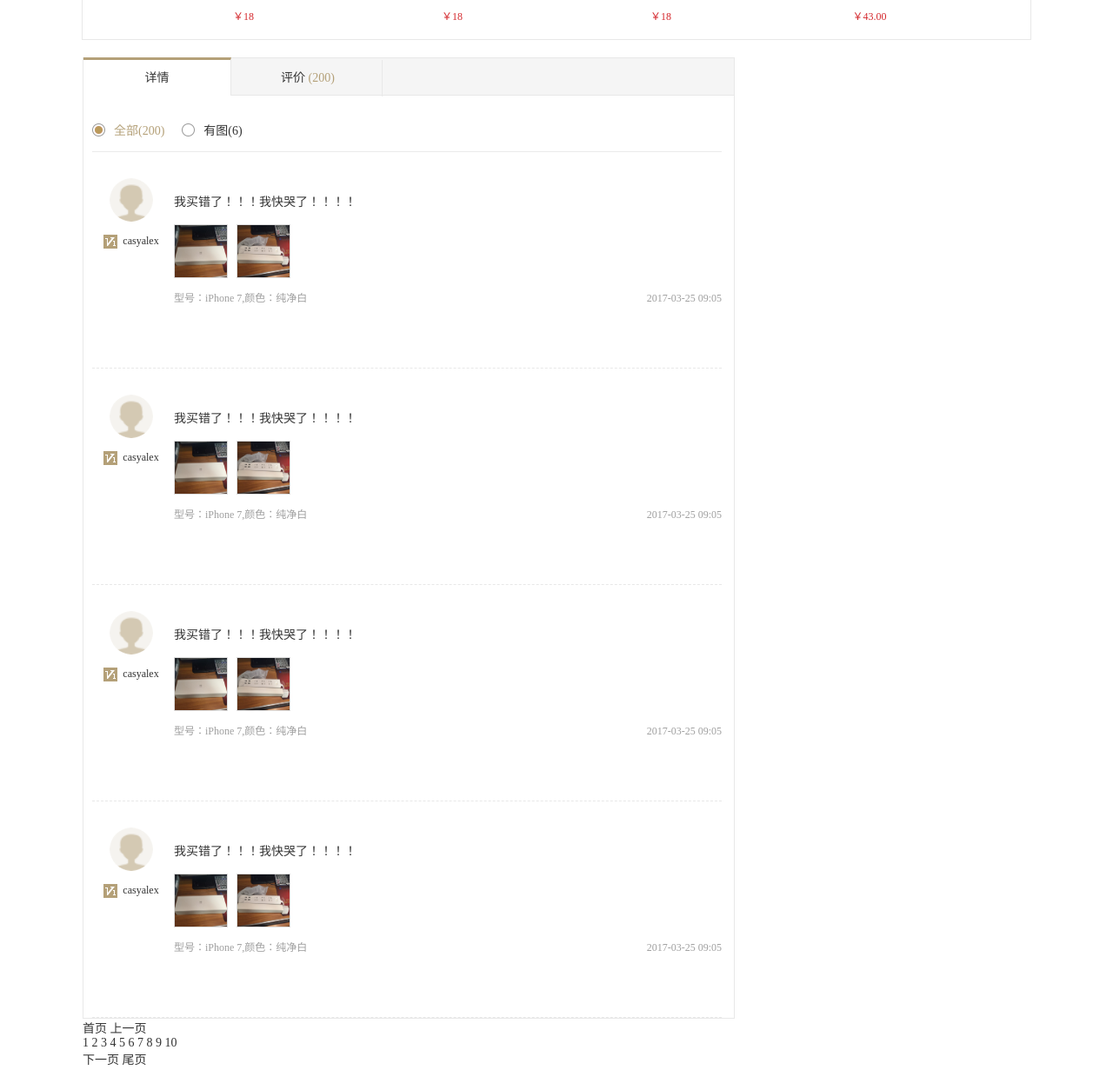
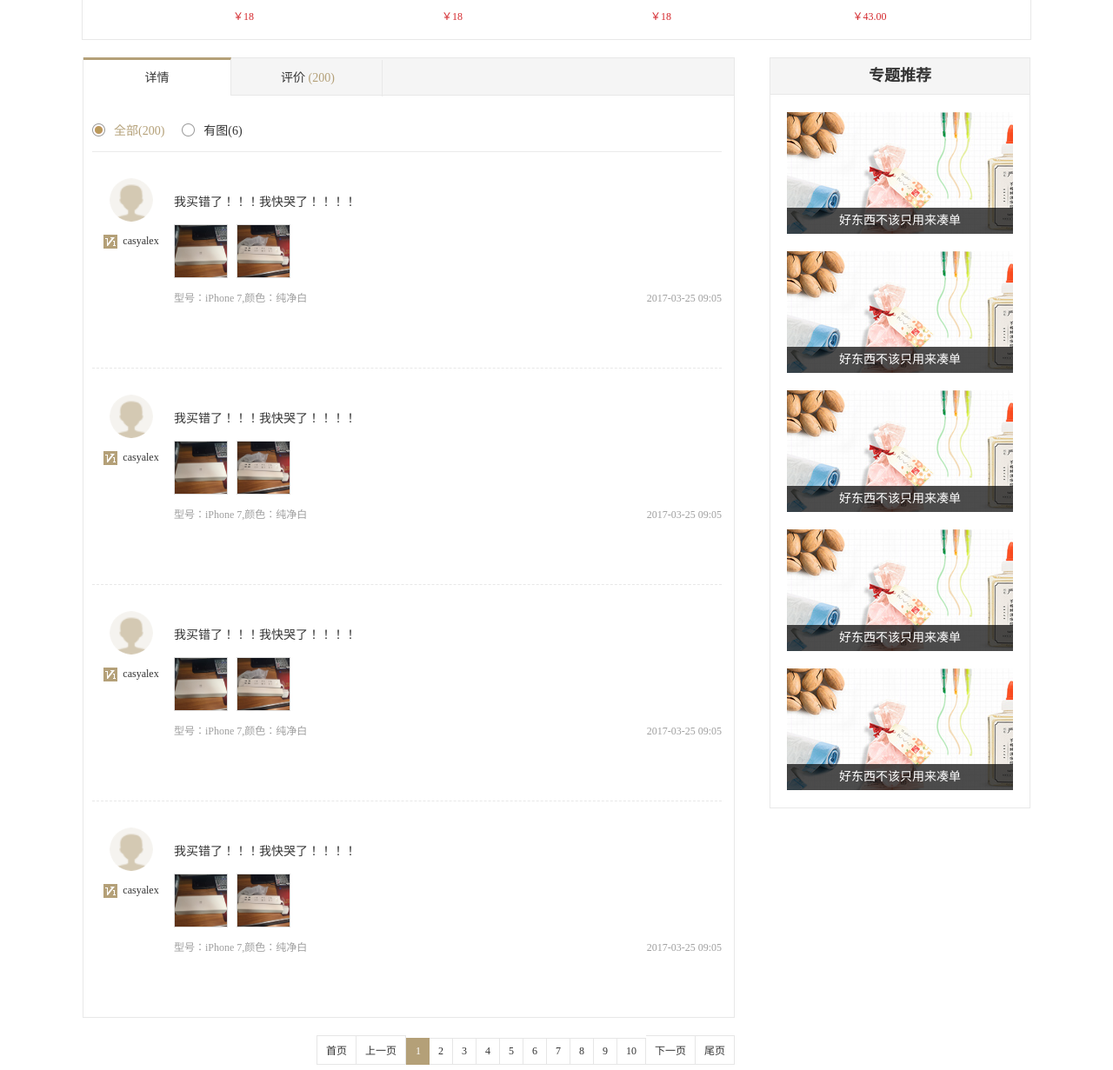
Before and after one commit to casyalex/you.163.com, a plain HTML site: page product.html in a window 1280 px wide. Shown: the part 1010-2241 px from the top of the page at 87% size. Drawn offline with Linux system fonts and the light colour scheme.

Commit message:
产品页fin

```diff
--- a/css/product.css
+++ b/css/product.css
@@ -376,6 +376,9 @@
 	padding: 30px 0;
 	overflow: hidden;
 }
+#bottom .evaluate .border>ul>li:last-child{
+	border: none;
+}
 #bottom .avatar{
 	float: left;
 	width: 90px;
@@ -490,3 +493,67 @@
 #bottom .prev:hover,#bottom .next:hover{
 	background: #848484;
 }
+#bottom .page{
+	text-align: right;
+	margin-top: 20px;
+	font-size: 0;
+}
+#bottom .page span{
+	display: inline-block;
+	font-size: 12px;
+	padding: 7px 10px;
+	border: 1px solid #e6e6e6;
+	border-left: none;
+	cursor: pointer;
+}
+#bottom .page span:first-child{
+	border-left: 1px solid #e6e6e6;
+}
+#bottom .page div{
+	display: inline-block;
+}
+#bottom .page span.active{
+	background: #B4A078;
+	color: #fff;
+	border: none;
+	padding: 8px 10px 8px 11px;
+}
+#bottom .page span:hover{
+	color: #B4A078;
+}
+#bottom .page span.active:hover{
+	opacity: 0.9;
+	color: #fff;
+}
+
+/*专题推荐*/
+#bottom .special{
+	width: 298px;
+	border: 1px solid #e8e8e8;
+	float: right;
+}
+#bottom .special h3{
+	font: bold 18px/41px "微软雅黑";
+	text-align: center;
+	background: #F5F5F5;
+	border-bottom: 1px solid #e8e8e8;
+}
+#bottom .special div{
+	width: 260px;
+	margin: 0 auto;
+	position: relative;
+	margin-bottom: 20px;
+}
+#bottom .special div:nth-of-type(1){
+	margin-top: 20px;
+}
+#bottom .special div a:nth-child(2){
+	position: absolute;
+	bottom: 0;
+	left: 0;
+	width: 100%;
+	text-align: center;
+	background: rgba(0,0,0,.7);
+	color: #fff;
+	font: 14px/30px "微软雅黑";
+}
--- a/product.html
+++ b/product.html
@@ -580,7 +580,7 @@
 								<span>首页</span>
 								<span>上一页</span>
 								<div class="mainPage">
-									<span>1</span>
+									<span class="active">1</span>
 									<span>2</span>
 									<span>3</span>
 									<span>4</span>
@@ -600,7 +600,27 @@
 				</div>
 				<!--专题推荐-->
 				<div class="special">
-
+					<h3>专题推荐</h3>
+					<div>
+						<a href="#"><img src="images/img_52.jpg" alt="" /></a>
+						<a href="#">好东西不该只用来凑单</a>
+					</div>
+					<div>
+						<a href="#"><img src="images/img_52.jpg" alt="" /></a>
+						<a href="#">好东西不该只用来凑单</a>
+					</div>
+					<div>
+						<a href="#"><img src="images/img_52.jpg" alt="" /></a>
+						<a href="#">好东西不该只用来凑单</a>
+					</div>
+					<div>
+						<a href="#"><img src="images/img_52.jpg" alt="" /></a>
+						<a href="#">好东西不该只用来凑单</a>
+					</div>
+					<div>
+						<a href="#"><img src="images/img_52.jpg" alt="" /></a>
+						<a href="#">好东西不该只用来凑单</a>
+					</div>
 				</div>
 			</div>
 		</section>
```
